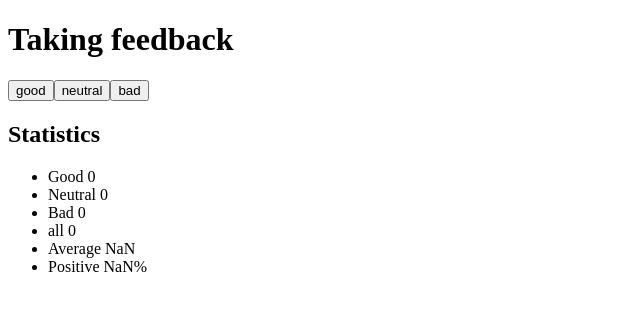
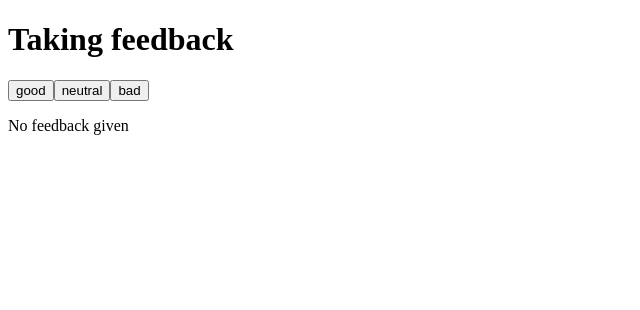
Before and after one commit to sanket-telunagi/full_stack_open_2024, a React (Vite) app in the folder Part_01/exercises/unicafe/: page / in a window 1280 px wide. Shown: the top 310 px of the page, without its empty margins (0-640 px from the left). Built offline with nearby package versions, Linux system fonts and the light colour scheme.

Commit message:
part 1.9 step4

```diff
--- a/Part_01/exercises/unicafe/src/App.jsx
+++ b/Part_01/exercises/unicafe/src/App.jsx
@@ -10,7 +10,7 @@ const Statistics = ({good, neutral, bad}) => {
   const average = (good*1 + neutral * 0 + bad * -1) / all;
   const positive = good / all *100;
 
-  // if (all <= 0) return <p>No stats to display</p>
+  if (all <= 0) return <p>No feedback given</p>
 
   return (
     <>
```
